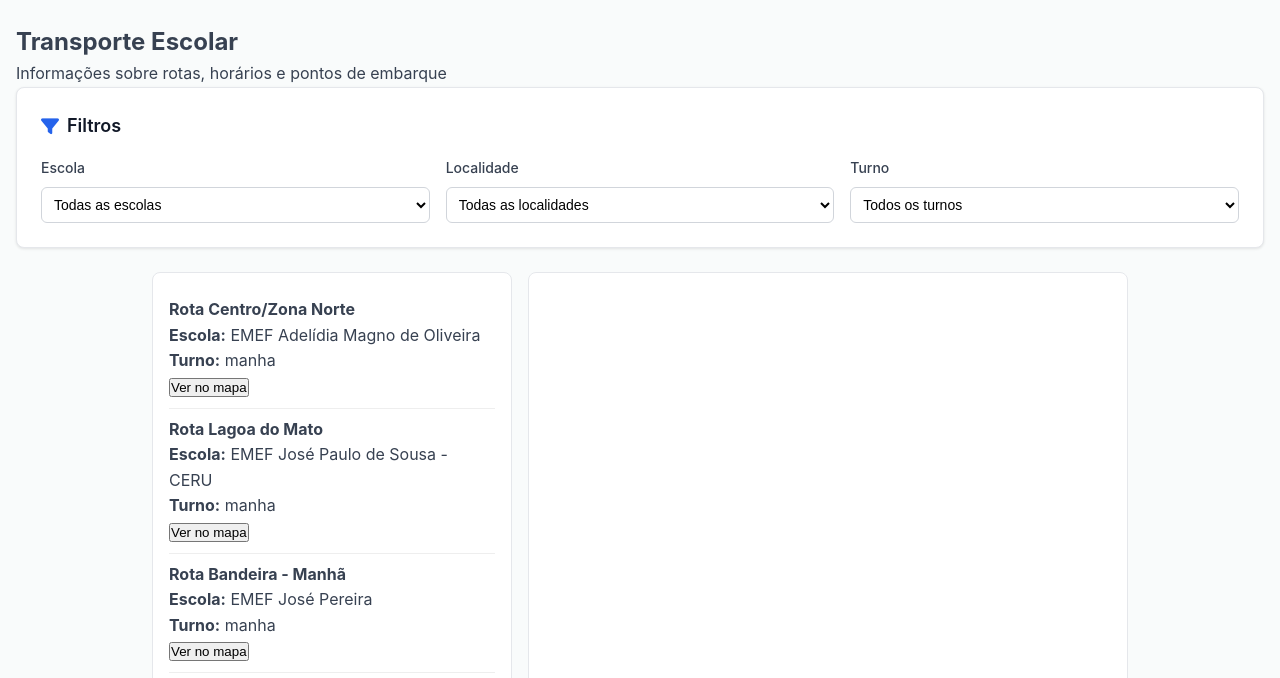
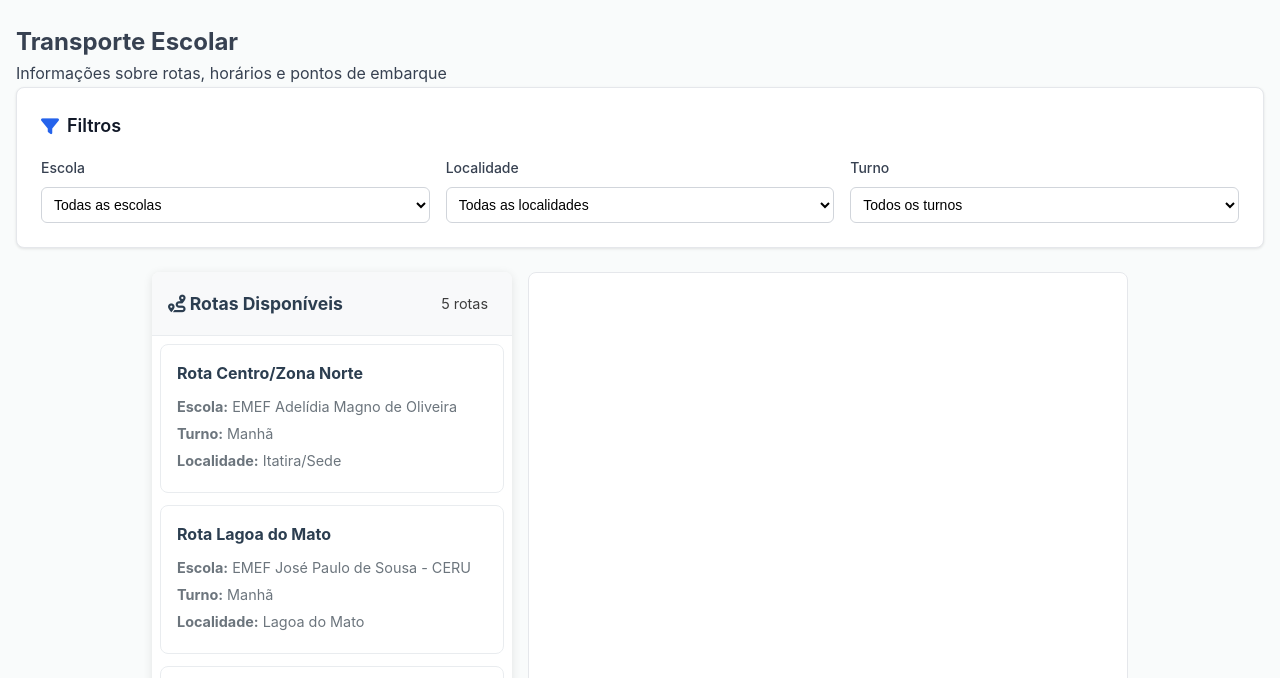
Before and after one commit to emnaoel07/CMS-EXEMPLO, a website built with Vite: page project/index.html in a window 1280 px wide. Both pictures are taken after a click on the link "Transporte". Shown: the part 90-768 px from the top of the page. Built offline with nearby package versions, Linux system fonts and the light colour scheme; files whose address does not match are found by name.

Commit message:
update de transporte
-pontos de coordenadas
-Cms aplicado

```diff
--- a/project/index.html
+++ b/project/index.html
@@ -241,22 +241,20 @@
   </div>
 </div>
 
-
     <!-- Conteúdo -->
     <div id="transportContent">
         <div class="transport-container">
-        <div id="routesList" class="routes-list"></div>
+            <div class="routes-container">
+                <div class="routes-header">
+                    <h4><i class="fas fa-route"></i> Rotas Disponíveis</h4>
+                    <span class="routes-count" id="routesCount">0 rotas</span>
+                </div>
+        <div id="routesList" class="routes-list scrollable"></div>
+            </div>
         <div id="transportMap" class="map-container"></div>
         </div>
-      <div id="routeDetails" class="route-details-panel"></div>
-    </div>
-  </div>
-</div>
-
-
 
     </main>
-
     <!-- School Modal -->
     <div id="schoolModal" class="modal">
         <div class="modal-content">
--- a/project/script.js
+++ b/project/script.js
@@ -666,10 +666,10 @@ const transportData = {
                 { time: "06:45", stop: "EMEF Adelídia Magno de Oliveira" }
             ],
             coordinates: [
-                [-4.529279, -39.622384], // Escola
-                [-4.528000, -39.620000], // Ponto 1
-                [-4.527000, -39.621000], // Ponto 2
-                [-4.526000, -39.622000]  // Ponto 3
+                [-4.5294322617043, -39.62256922681419], // Escola
+                [-4.529897464073854, -39.62431055985069], // Ponto 1
+                [-4.5316161258249075, -39.62504079623187], // Ponto 2
+                [-4.531873453323848, -39.62504051331534]  // Ponto 3
             ],
             responsible: "Motorista: João Silva - (88) 99999-9999"
         },
@@ -687,9 +687,9 @@ const transportData = {
                 { time: "07:00", stop: "EMEF José Paulo de Sousa - CERU" }
             ],
             coordinates: [
-                [-4.638214, -39.673405], // Escola
-                [-4.637000, -39.672000], // Ponto 1
-                [-4.636000, -39.673000]  // Ponto 2
+                [-4.651380221308887, -39.67057492076992], // Escola
+                [-4.651273286277247, -39.676196830775346], // Ponto 1
+                [-4.648606299100915, -39.67647206958548]  // Ponto 2
             ],
             responsible: "Motorista: Maria Santos - (88) 98888-8888"
         },
@@ -730,6 +730,29 @@ const transportData = {
                 [-4.602000, -39.652000]  // Ponto 2
             ],
             responsible: "Motorista: Francisco Silva - (88) 97777-7777"
+        },
+        {
+            id: 5,
+            name: "Rota Itatira/Lagoa do Mato - Todos os Turnos",
+            schoolId: 3,
+            schoolName: "EMEF José Pereira9",
+            neighborhood: "Itatira",
+            shift: "Todos os Turnos",
+            schedule: [
+                { time: "12:30", stop: "Centro do Bairro" },
+                { time: "12:45", stop: "Escola Municipal" },
+                { time: "13:00", stop: "EMEF José Pereira" }
+            ],
+            coordinates: [
+                [-4.638313882473267, -39.67349074129679], // Escola (aproximado)
+                [-4.590622071844314, -39.649131563514736],
+                [-4.586728475424856, -39.64509149814919],
+                [-4.580646842090787, -39.6428878261268], // Ponto 1
+                [-4.530706018965982, -39.62496105574707],  // Ponto 2
+                [-4.5296420846496686, -39.623029602006014]
+
+            ],
+            responsible: "Motorista: Francisco Silva - (88) 97777-7777"
         }
     ]
 };
@@ -737,18 +760,28 @@ const transportData = {
 // Renderiza a lista de rotas
 function renderTransportRoutes(routes) {
     const routesList = document.getElementById("routesList");
+    const routesCount = document.getElementById("routesCount");
+
+    routesCount.textContent = `${routes.length} rota${routes.length !== 1 ? 's' : ''}`;
 
     if (!routes.length) {
-        routesList.innerHTML = `<p>Nenhuma rota encontrada</p>`;
+        routesList.innerHTML = `
+            <div class="empty-state">
+                <i class="fas fa-route"></i>
+                <p>Nenhuma rota encontrada</p>
+            </div>
+        `;
         return;
     }
 
     routesList.innerHTML = routes.map(route => `
-        <div class="route-item">
+        <div class="route-item" onclick="showRouteOnMap(${route.id})">
             <h4>${route.name}</h4>
             <p><strong>Escola:</strong> ${route.schoolName}</p>
-            <p><strong>Turno:</strong> ${route.shift}</p>
-            <button onclick="showRouteOnMap(${route.id})">Ver no mapa</button>
+            <p><strong>Turno:</strong> ${route.shift === 'manha' ? 'Manhã' :
+                                       route.shift === 'tarde' ? 'Tarde' :
+                                       route.shift === 'noite' ? 'Noite' : route.shift}</p>
+            <p><strong>Localidade:</strong> ${route.neighborhood}</p>
         </div>
     `).join('');
 }
--- a/project/styles.css
+++ b/project/styles.css
@@ -1110,23 +1110,118 @@ body {
     margin-top: 1.5rem;
 }
 
-.routes-list {
-    background: #fff;
-    padding: 1rem;
-    border: 1px solid #e5e7eb;
-    border-radius: 0.5rem;
+/* Container da lista de rotas */
+.routes-container {
+  background: white;
+  border-radius: 0.5rem;
+  box-shadow: 0 2px 10px rgba(0, 0, 0, 0.1);
+  overflow: hidden;
+  height: 500px;
+  display: flex;
+  flex-direction: column;
 }
 
-.route-item {
-    padding: 0.5rem 0;
-    border-bottom: 1px solid #eee;
+.routes-header {
+  padding: 1rem;
+  background: #f8f9fa;
+  border-bottom: 1px solid #e9ecef;
+  display: flex;
+  justify-content: space-between;
+  align-items: center;
 }
 
-.route-item:last-child {
-    border-bottom: none;
+.routes-header h4 {
+  margin: 0;
+  color: #2c3e50;
+  font-size: 1.1rem;
 }
 
-/* Contêiner do mapa */
+.routes-count {
+
+  color: rgb(61, 61, 61);
+  padding: 0.25rem 0.5rem;
+  border-radius: 1rem;
+  font-size: 0.9rem;
+}
+
+/* Lista de rotas com scroll */
+.routes-list.scrollable {
+  flex: 1;
+  overflow-y: auto;
+  padding: 0.5rem;
+}
+
+.routes-list.scrollable::-webkit-scrollbar {
+  width: 6px;
+}
+
+.routes-list.scrollable::-webkit-scrollbar-track {
+  background: #f1f1f1;
+  border-radius: 3px;
+}
+
+.routes-list.scrollable::-webkit-scrollbar-thumb {
+  background: #c1c1c1;
+  border-radius: 3px;
+}
+
+.routes-list.scrollable::-webkit-scrollbar-thumb:hover {
+  background: #a8a8a8;
+}
+
+/* Itens da rota */
+.route-item {
+  background: white;
+  border: 1px solid #e9ecef;
+  border-radius: 0.5rem;
+  padding: 1rem;
+  margin-bottom: 0.75rem;
+  transition: all 0.2s ease;
+  cursor: pointer;
+}
+
+.route-item:hover {
+  border-color: #4fbd39;
+  box-shadow: 0 2px 8px rgba(52, 152, 219, 0.2);
+}
+
+.route-item h4 {
+  margin: 0 0 0.5rem 0;
+  color: #2c3e50;
+  font-size: 1rem;
+}
+
+.route-item p {
+  margin: 0.25rem 0;
+  font-size: 0.9rem;
+  color: #6c757d;
+}
+
+.route-item button {
+  margin-top: 0.5rem;
+  padding: 0.4rem 0.8rem;
+  background: #43b524;
+  color: white;
+  border: none;
+  border-radius: 0.25rem;
+  cursor: pointer;
+  font-size: 0.85rem;
+  transition: background 0.2s;
+}
+
+.route-item button:hover {
+  background: #35b929;
+}
+
+/* Layout responsivo */
+.transport-container {
+  display: grid;
+  grid-template-columns: 350px 1fr;
+  gap: 1.5rem;
+  margin-bottom: 1.5rem;
+}
+
+/* Ajuste do mapa de transporte */
 .map-container {
   position: sticky;
   top: calc(var(--header-h) + 12px);
@@ -1155,12 +1250,28 @@ body {
     height: 300px;   /* celulares */
   }
 }
+
+
 .route-details-panel {
-    margin-top: 1rem;
-    background: #fff;
-    padding: 1rem;
-    border-radius: 0.5rem;
-    border: 1px solid #e5e7eb;
+  background: white;
+  border-radius: 0.5rem;
+  padding: 1.5rem;
+  box-shadow: 0 2px 10px rgba(0, 0, 0, 0.1);
+}
+
+/* Responsividade */
+@media (max-width: 992px) {
+  .transport-container {
+    grid-template-columns: 1fr;
+  }
+
+  .routes-container {
+    height: 300px;
+  }
+
+  .map-container {
+    height: 400px;
+  }
 }
 /* Altura dinâmica do cabeçalho (definida via JS) */
 :root { --header-h: 80px; } /* fallback */
@@ -1186,3 +1297,14 @@ body {
   z-index: 1;                     /* cria contexto de empilhamento < header */
   overflow: hidden;
 }
+.empty-state {
+  text-align: center;
+  padding: 2rem;
+  color: #6c757d;
+}
+
+.empty-state i {
+  font-size: 2rem;
+  margin-bottom: 1rem;
+  color: #dee2e6;
+}
```
Lines whose indentation alone changed are shown as unchanged.
